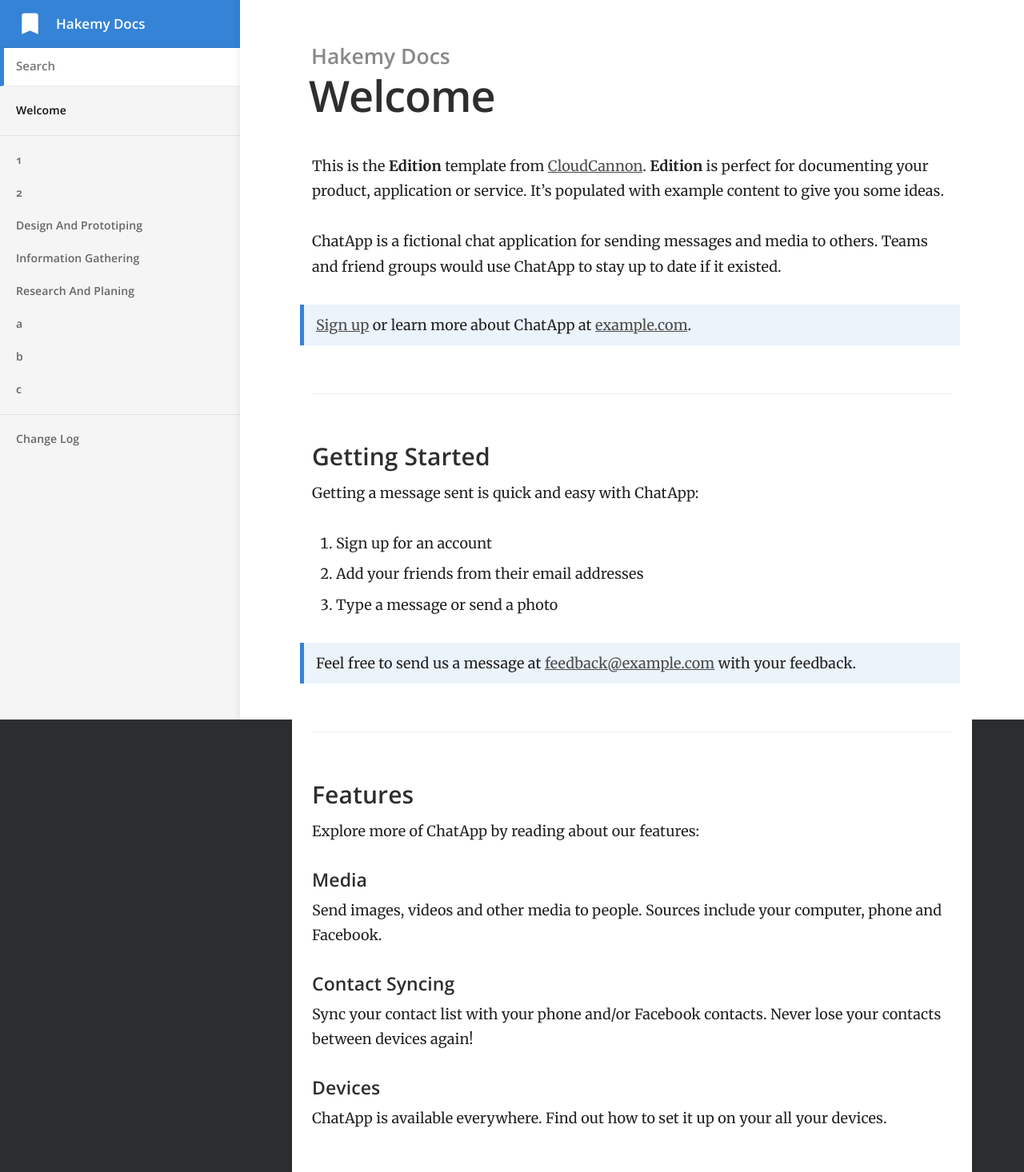
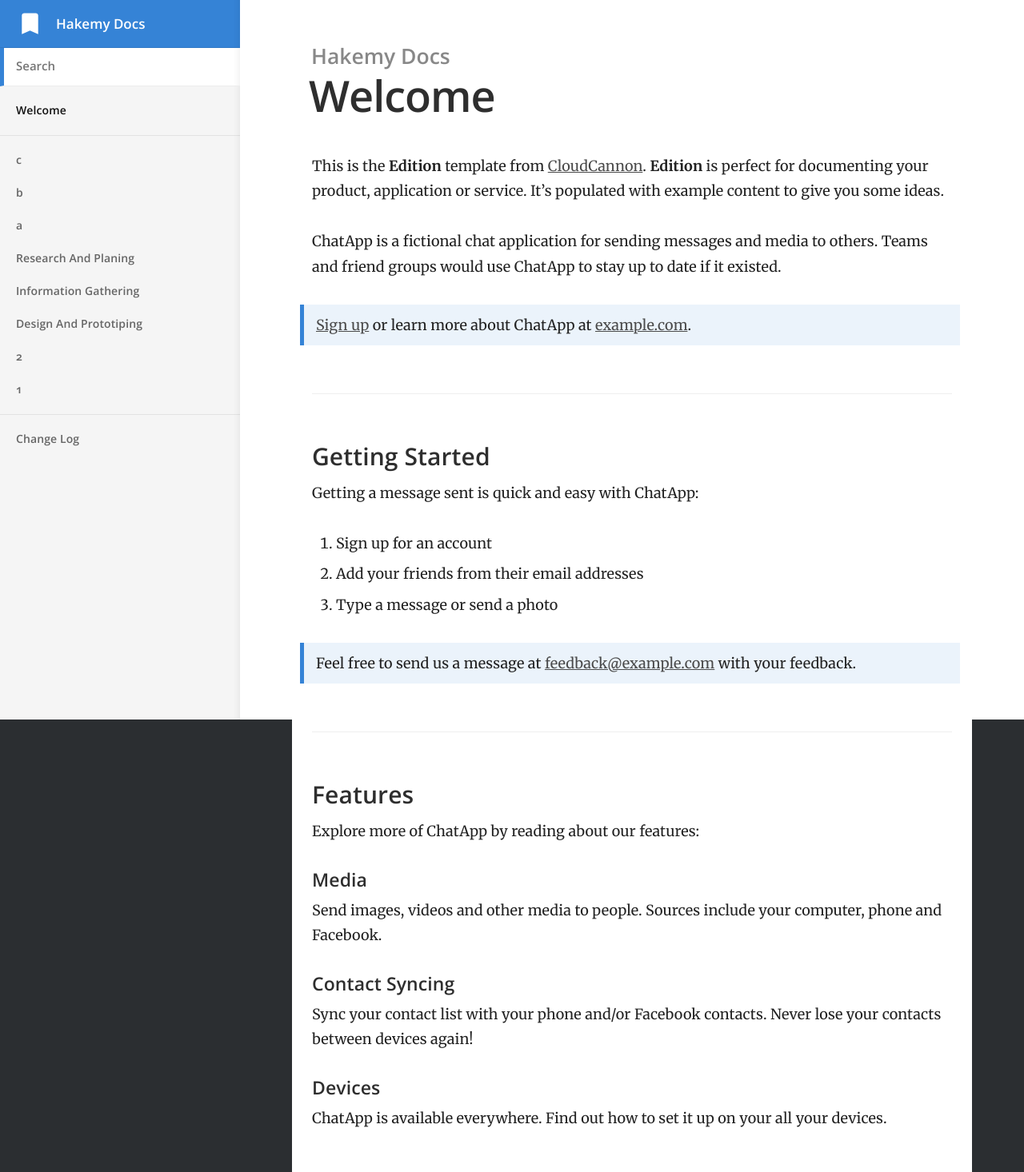
Before and after one commit to hanyakita-group/hakemy-docs, a Jekyll site: the page built from index.md, in a window 1280 px wide. Shown: the whole page at 80% size. Built offline with Jekyll 4.4.1, drawn with Linux system fonts in a browser that asks for light colours.

Commit message:
Update default.html

```diff
--- a/_layouts/default.html
+++ b/_layouts/default.html
@@ -46,7 +46,7 @@
 				</ul>
 
 				<ul>
-					{% assign grouped = site.posts | group_by: 'category' | sort: 'name' %}
+					{% assign grouped = site.posts | group_by: 'category' | sort: 'name' | reverse %}
 					{% for group in grouped %}
 						<li class="nav-item top-level {% if group.name == page.category %}current{% endif %}">
 							{% assign items = group.items | sort: 'order' %}
```
